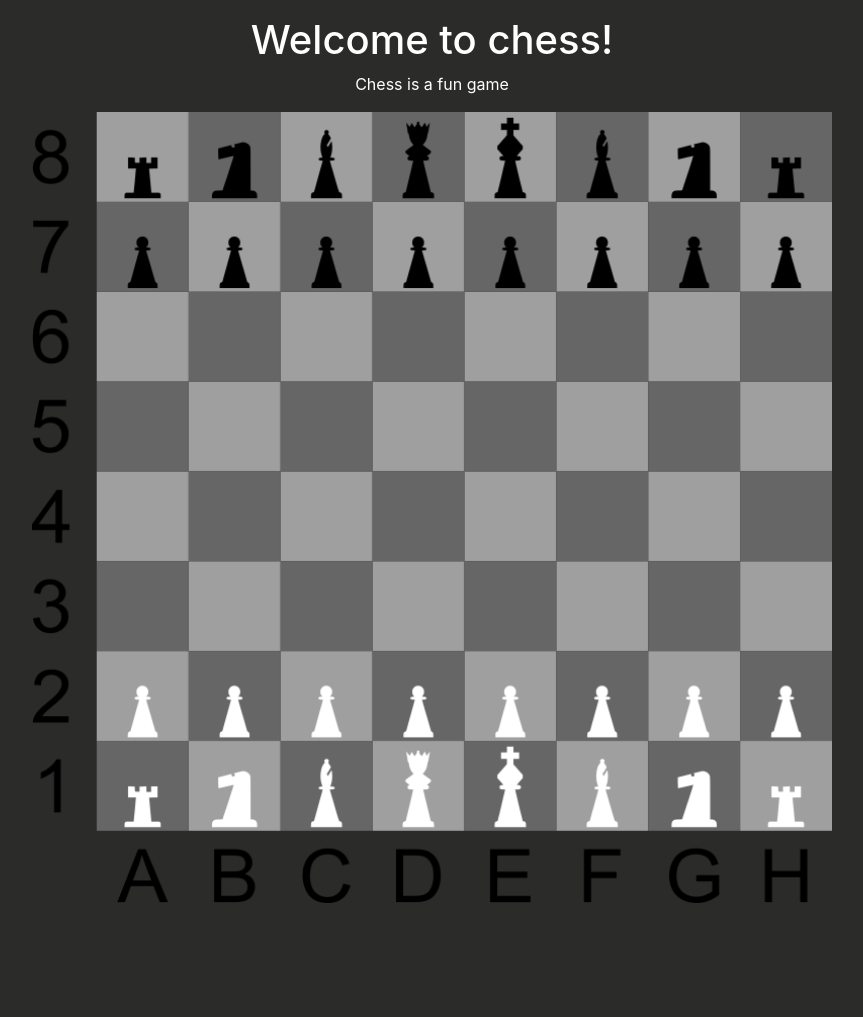
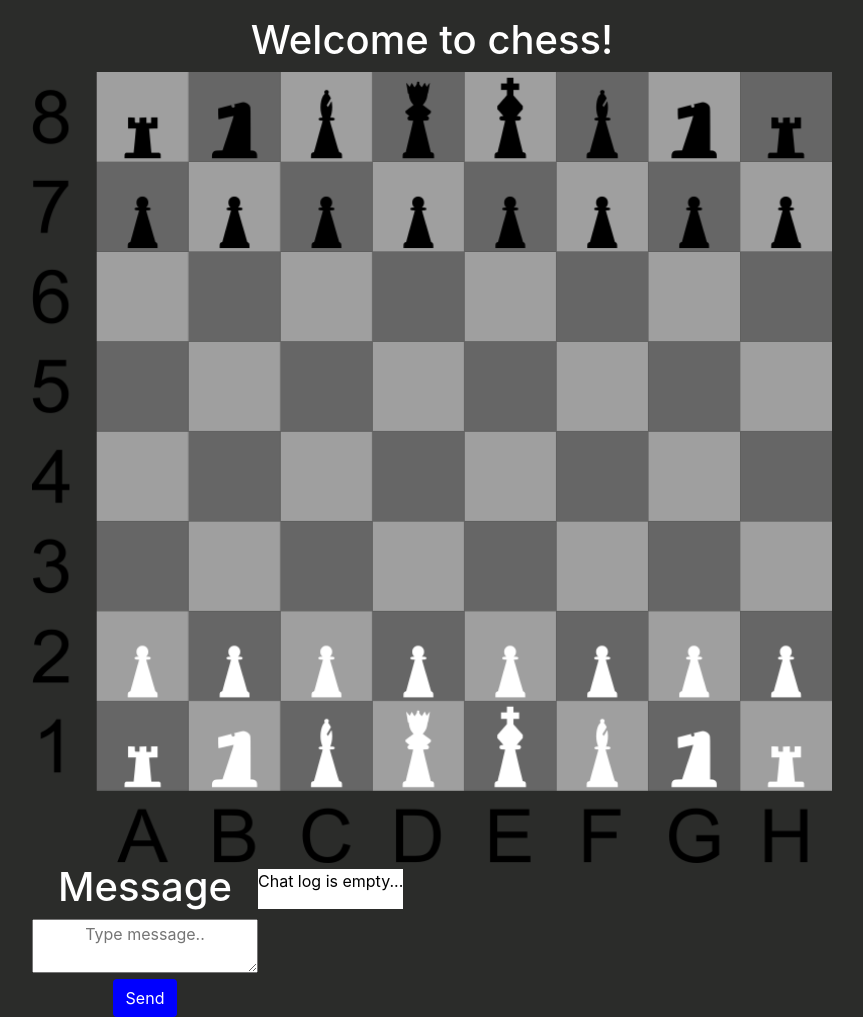
Before and after one commit to lucasabr/chessapp, a Django app: page /chess/ in a window 1280 px wide. Shown: the part 56-1073 px from the top of the page, without its empty margins (208-1071 px from the left). Before the commit the page ends 959 px from the top, so only its background shows below. Run offline with Django 3.2, Linux system fonts and the light colour scheme; some libraries are stand-ins or nearby versions.

Commit message:
ruined /chess good luck fuckers

```diff
--- /dev/null
+++ b/chess/static/chess2.css
@@ -0,0 +1,14 @@
+#chatwindow{
+
+float: left;
+
+}
+
+#messagebox{
+float:left;
+color:black;
+background-color: white;
+margin-top: .5vw;
+display: block;
+border: 0;
+}
--- a/chess/templates/chess/home.html
+++ b/chess/templates/chess/home.html
@@ -2,10 +2,33 @@
 {% block content %}
 {% load static %}
 
+<head>
+    <link rel="stylesheet" type="text/css" href="{% static 'chess2.css'%}" title="style" />
+</head>
+
+    <div id="main">
     <h1>Welcome to chess!</h1>
-    <p>Chess is a fun game</p>
-
 
     <img src="{% static 'chessboard.png' %}" alt="chess board placeholder" height="791" width="800">
 
+
+    </div>
+
+    <div id="comms">
+
+            <div id="chatwindow">
+                <h1>Message</h1>
+                <textarea placeholder="Type message.." name="msg" required></textarea>
+                <br>
+                <button type="submit" class="btn">Send</button>
+            </div>
+
+        <div id="messagebox">
+            <p>Chat log is empty...</p>
+        </div>
+
+    </div>
+
+
+
 {% endblock content %}
```
Also changed, not shown: main/templates/main/base.html (+1 -8 lines), main/static/main/nav.css (line endings or trailing spaces).
